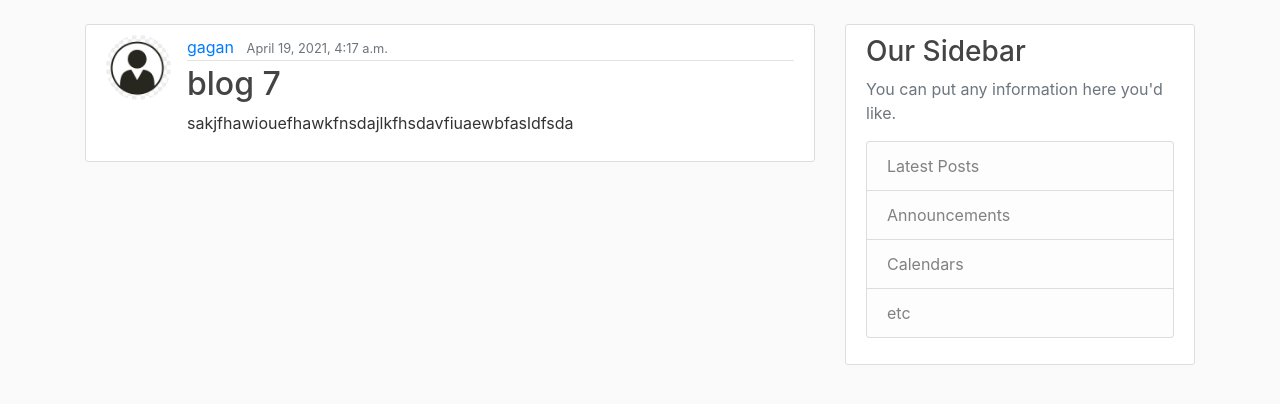
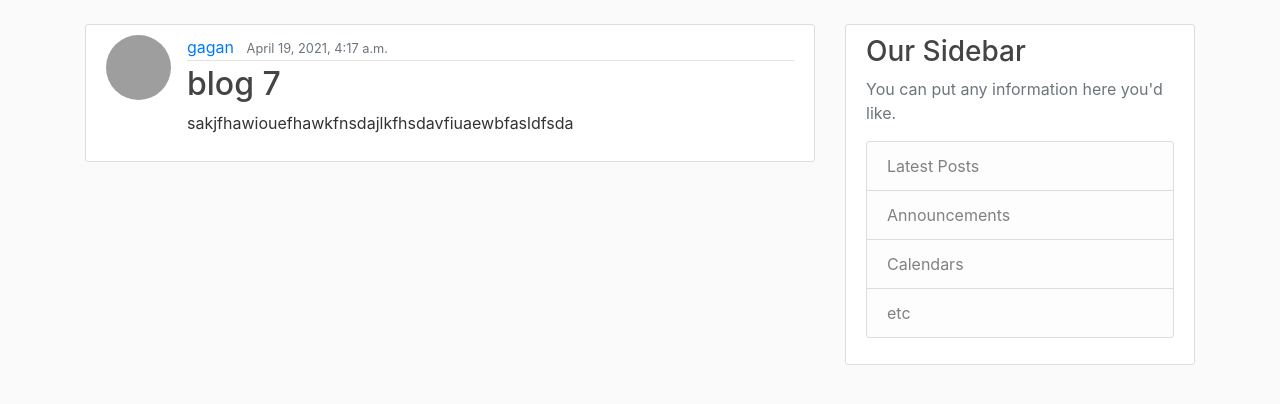
Before and after one commit to gagan-deep-77/blog-project, a Django app: page /post/8/ in a window 1280 px wide. Shown: the part 56-460 px from the top of the page. Run offline with Django 3.2, Linux system fonts and the light colour scheme; data comes from the database, SQL or seed files in the repository; some libraries are stand-ins or nearby versions; grey boxes are pictures that could not be loaded.

Commit message:
Update post_detail.html

```diff
--- a/blog/templates/blog/post_detail.html
+++ b/blog/templates/blog/post_detail.html
@@ -2,7 +2,7 @@
 {% block content %}
 
 <article class="media content-section">
-    <img class="rounded-circle article-img" src="{{object.author.profile.image.url}}" alt="">
+    <img class="rounded-circle article-img" src="https://media-public.canva.com/kA0vs/MAEKu7kA0vs/1/s2.png" alt="">
     <div class="media-body">
         <div class="article-metadata">
             <a class="mr-2" href="{% url 'user-posts' object.author.username %}">{{ object.author }}</a>
```
